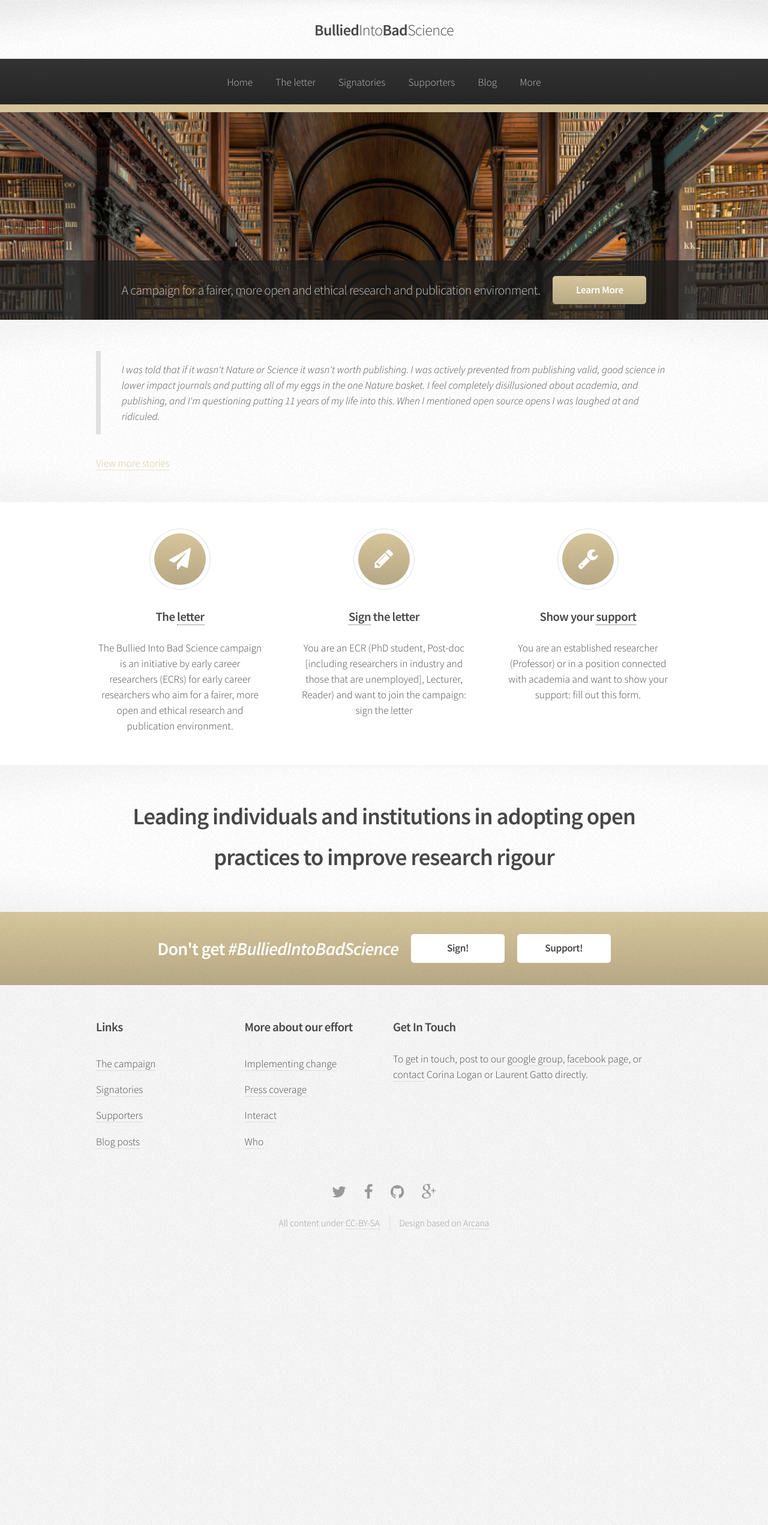
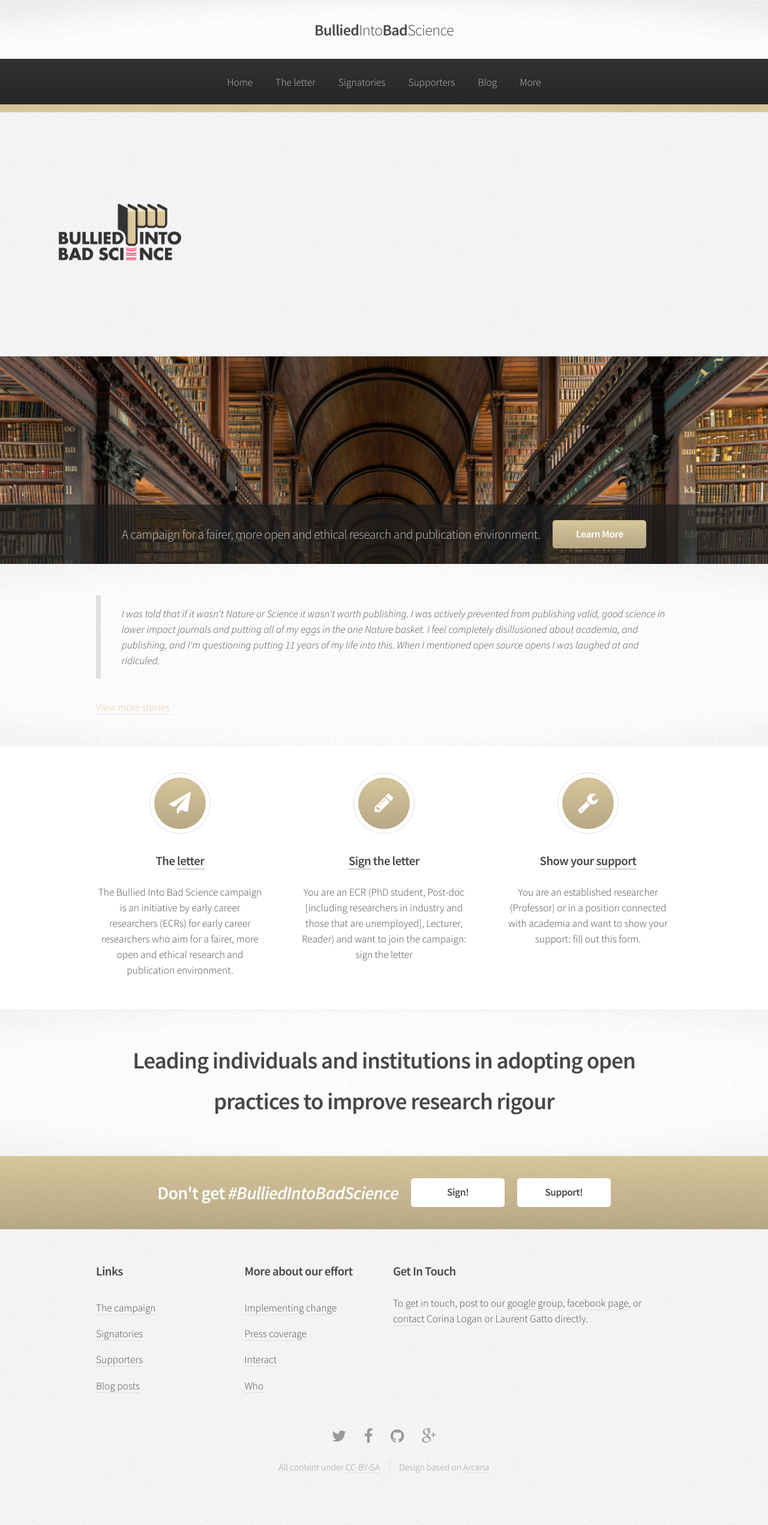
Before and after one commit to BulliedIntoBadScience/BulliedIntoBadScience.org, a Jekyll site: the page built from index.html, in a window 1280 px wide. Shown: the whole page at 60% size. Built offline with Jekyll 4.4.1, drawn with Linux system fonts in a browser that asks for light colours; the list of posts is cut into pages by our own code; before the commit the page ends 2135 px from its top, so only the background shows below that.

Commit message:
added new BIBS logo at the top

```diff
--- a/index.html
+++ b/index.html
@@ -2,6 +2,9 @@
 title: BulliedIntoBadScience
 layout: default
 ---
+
+<img src="assets/images/Logo_dark_rgb_transparent-01.png" width="400">
+<br>
 
 <!-- Banner -->
 <section id="banner">
```
